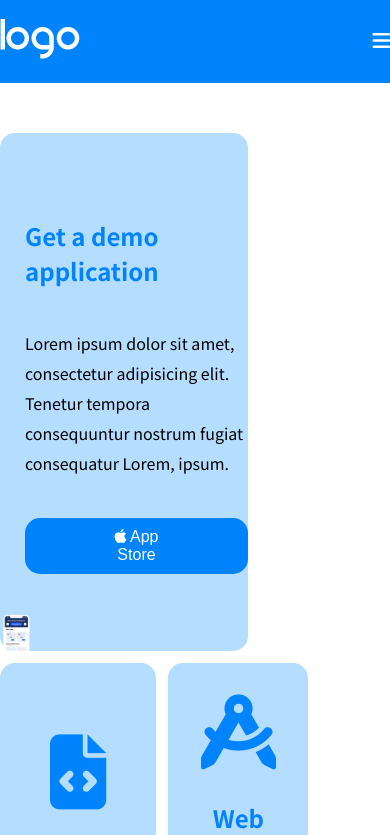
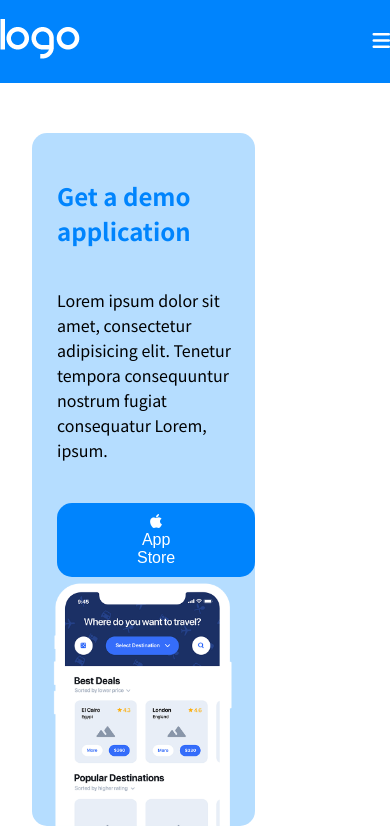
Before and after one commit to Giovannirighini2000/htmlcss-responsive-layout, a plain HTML site: page index.html in a window 390 px wide. Shown: the top 835 px of the page. Drawn offline with Linux system fonts and the light colour scheme.

Commit message:
edit code section hero main

```diff
--- a/app.css/style/responsive.css
+++ b/app.css/style/responsive.css
@@ -102,26 +102,45 @@ header{
 
 
 }
+.card .col-5{
+    flex-basis:50% ;
+
+}
+.colcard .col-2{
+    padding-bottom:0px ;
+}
 .card{
-    flex-wrap: nowrap;
-    gap: 70px;
+    flex-wrap: wrap;
+    height: 100%;
+    display: flex;
+
 }
 .textbot{
     padding-left: 25px;
     padding-top: 45px;
+
+
 }
 .colcard{
     gap: 12px;
+    display: flex;
+
 }
 .title-card{
     color: var(--blue);
     padding-bottom: 40px;
     font-size:24px
 }
-.phone-card{
-    padding-right: 60px;
-    margin-top: 92px;
-    margin-bottom: -5px;
+.phone-card img{
+
+    display: block;
+    max-width: 240px;
+    margin: 0 auto;
+
+}
+.col-2 .row .phone-card{
+    align-self: flex-end;
+    margin: 0 auto;
 }
 .p-cards{
     padding-bottom: 40px;
@@ -139,7 +158,7 @@ header{
     padding-bottom: 34px;
 }
 .line-height-p{
-    line-height: 30px;
+    line-height: 25px;
 }
 /* SECTION STRATETIC PLANET */
 .Strategic-planning{
@@ -158,8 +177,8 @@ header{
 }
 .card-developement{
     flex-basis: calc(100% /2 - 35px);
-    margin-top: 310px;
-    margin-bottom:60px;
+    margin-top: 345px;
+    padding-bottom:60px;
 
 }
 .card-dev{
@@ -192,7 +211,12 @@ header{
     padding-bottom: 25px;
 }
 /* ****RESPONSIVE DESK,TABLET E MOBILE**** */
+@media screen and (max-width:1203px){
 
+    .contanier-hero{
+        padding: 0 32px;
+    }
+}
 /* *****RESPONSIVE HEDEAR TABLET,MOBILE**** */
 @media screen and (max-width: 810px){
     .bar{
@@ -210,25 +234,25 @@ header{
 }
 /* TABLET MAIN-hero*/
 @media screen and (max-width: 810px){
-    .colcard .card {
-        flex-wrap: wrap;
-        gap: 0px;
-        margin-top: 40px;
+    .container-hero .colcard .card .col-5 {
+        flex-basis: 100%;
 
 
     }
-    .phone-card{
-        margin-top: 40px;
-        padding-right: 215px;
+    .phone-card img{
+        margin:0;
+        padding-bottom: 0px;
     }
+    .col-2 .row .phone-card{
+        margin: 0;
+    }
+
 }
 
 /* MOBILE MAIN-hero*/
 @media screen and (max-width: 375px){
     .colcard .card {
-        flex-wrap: wrap;
-        gap: 0px;
-        margin-top: 40px;
+       margin:0 auto;
     }
     .col-2 {
         flex-basis: 100%;
--- a/index.html
+++ b/index.html
@@ -58,8 +58,8 @@
 
                 <div class="row colcard">
                     <div class="col-2">
-                        <div class="row card">
-                            <div class="textbot">
+                        <div class="row card column">
+                            <div class="col-5 textbot">
                                 <h3 class="title-card">
                                   Get a demo application
                                 </h3>
@@ -73,7 +73,7 @@
                                   App Store
                              </button>
                          </div>
-                         <div class="phone-card" >
+                         <div class="co-5 phone-card" >
                             <img src="./img/phone.png" alt="#">
                          </div>
 
```
